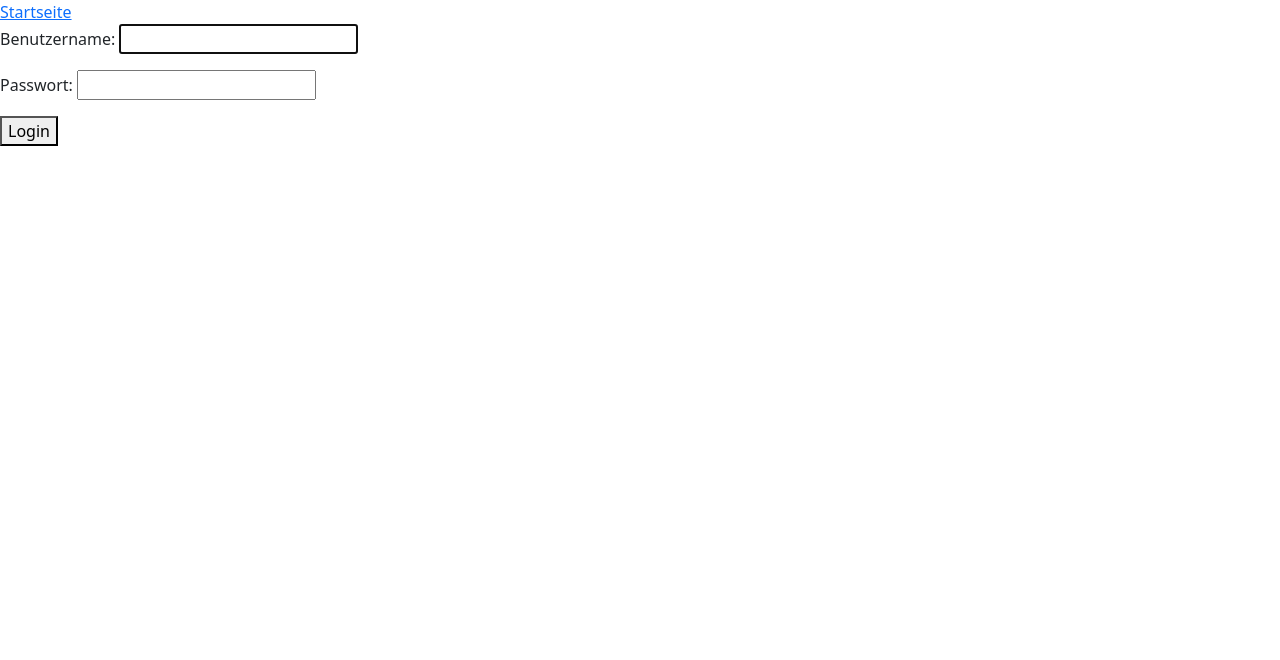
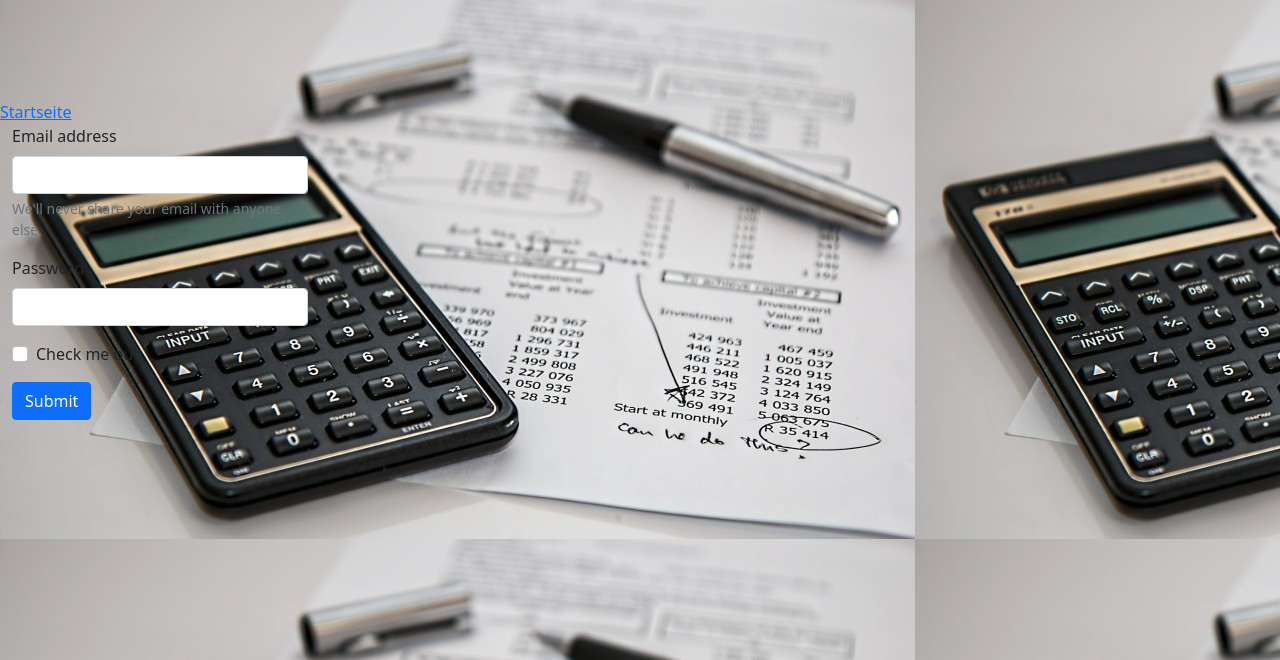
Before and after one commit to FevziG66/Wahlprojekt, a Django app: page /login/ in a window 1280 px wide. Shown: the top 660 px of the page. Run offline with Django 3.2, Linux system fonts and the light colour scheme; some libraries are stand-ins or nearby versions.

Commit message:
Hintergrundbild

```diff
--- a/start/templates/start/aboutUs.html
+++ b/start/templates/start/aboutUs.html
@@ -1,3 +1,5 @@
+{%load static%}
+
 <!DOCTYPE html>
 <html lang="de">
     <head>
@@ -7,6 +9,8 @@
         <link href="https://cdn.jsdelivr.net/npm/bootstrap@5.1.3/dist/css/bootstrap.min.css" rel="stylesheet" integrity="sha384-1BmE4kWBq78iYhFldvKuhfTAU6auU8tT94WrHftjDbrCEXSU1oBoqyl2QvZ6jIW3" crossorigin="anonymous">
 
     </head>
+    <body style="background-image:url('{% static 'img/main.jpeg'%}'); padding: 100px 0;">
+
     <body>
         <a href="{% url 'start:index'%}">Startseite</a>
 
--- a/start/templates/start/impressum.html
+++ b/start/templates/start/impressum.html
@@ -1,3 +1,5 @@
+{%load static%}
+
 <!DOCTYPE html>
 <html lang="de">
     <head>
@@ -7,6 +9,8 @@
         <link href="https://cdn.jsdelivr.net/npm/bootstrap@5.1.3/dist/css/bootstrap.min.css" rel="stylesheet" integrity="sha384-1BmE4kWBq78iYhFldvKuhfTAU6auU8tT94WrHftjDbrCEXSU1oBoqyl2QvZ6jIW3" crossorigin="anonymous">
 
     </head>
+    <body style="background-image:url('{% static 'img/main.jpeg'%}'); padding: 100px 0;">
+
     <body>
         <a href="{% url 'start:index'%}">Startseite</a>
 
--- a/start/templates/start/login.html
+++ b/start/templates/start/login.html
@@ -1,23 +1,42 @@
+{%load static%}
 <!DOCTYPE html>
 <html lang="de">
     <head>
-        <title> Login </title>
         <meta charset="utf-8">
-    <meta name="viewport" content="width=device-width, initial-scale=1">
+        <meta name="viewport" content="width=device-width, initial-scale=1">
         <link href="https://cdn.jsdelivr.net/npm/bootstrap@5.1.3/dist/css/bootstrap.min.css" rel="stylesheet" integrity="sha384-1BmE4kWBq78iYhFldvKuhfTAU6auU8tT94WrHftjDbrCEXSU1oBoqyl2QvZ6jIW3" crossorigin="anonymous">
 
+        <title> Login </title>
+
     </head>
+    <body style="background-image:url('{% static 'img/main.jpeg'%}'); padding: 100px 0;">
 
     <body>
         <a href="{% url 'start:index'%}">Startseite</a>
+        <section class="container-fluid">
+            <section class="row">
+                <section class="col-12 col-sm-6 col-md-3">
+                    <form class="form-group">
+                        <div class="mb-3">
+                            <label for="exampleInputEmail1" class="form-label">Email address</label>
+                            <input type="email" class="form-control" id="exampleInputEmail1" aria-describedby="emailHelp">
+                            <div id="emailHelp" class="form-text">We'll never share your email with anyone else.</div>
+                        </div>
+                        <div class="mb-3">
+                            <label for="exampleInputPassword1" class="form-label">Password</label>
+                            <input type="password" class="form-control" id="exampleInputPassword1">
+                        </div>
+                        <div class="mb-3 form-check">
+                            <input type="checkbox" class="form-check-input" id="exampleCheck1">
+                            <label class="form-check-label" for="exampleCheck1">Check me out</label>
+                        </div>
+                        <button type="submit" class="btn btn-primary">Submit</button>
+                    </form>
+                </section>
+            </section>
+        </section>
 
-        <form method="post" action="">
-            <!--Die Registerform aus Views wird hier als Paragraph aufgerufen-->
-            {{ login_form.as_p}}
-            <button type="submit">Login</button>
-
-        </form>
-        <script src="https://cdn.jsdelivr.net/npm/@popperjs/core@2.10.2/dist/umd/popper.min.js" integrity="sha384-7+zCNj/IqJ95wo16oMtfsKbZ9ccEh31eOz1HGyDuCQ6wgnyJNSYdrPa03rtR1zdB" crossorigin="anonymous"></script>
+    <script src="https://cdn.jsdelivr.net/npm/@popperjs/core@2.10.2/dist/umd/popper.min.js" integrity="sha384-7+zCNj/IqJ95wo16oMtfsKbZ9ccEh31eOz1HGyDuCQ6wgnyJNSYdrPa03rtR1zdB" crossorigin="anonymous"></script>
     <script src="https://cdn.jsdelivr.net/npm/bootstrap@5.1.3/dist/js/bootstrap.min.js" integrity="sha384-QJHtvGhmr9XOIpI6YVutG+2QOK9T+ZnN4kzFN1RtK3zEFEIsxhlmWl5/YESvpZ13" crossorigin="anonymous"></script>
     </body>
 </html>
--- a/start/templates/start/main.html
+++ b/start/templates/start/main.html
@@ -1,4 +1,5 @@
 {%load static%}
+
 <!DOCTYPE html>
 <html lang="de">
     <head>
--- a/start/templates/start/register.html
+++ b/start/templates/start/register.html
@@ -1,3 +1,5 @@
+{%load static%}
+
 <!DOCTYPE html>
 <html lang="de">
     <head>
@@ -6,6 +8,7 @@
     <meta name="viewport" content="width=device-width, initial-scale=1">
         <link href="https://cdn.jsdelivr.net/npm/bootstrap@5.1.3/dist/css/bootstrap.min.css" rel="stylesheet" integrity="sha384-1BmE4kWBq78iYhFldvKuhfTAU6auU8tT94WrHftjDbrCEXSU1oBoqyl2QvZ6jIW3" crossorigin="anonymous">
     </head>
+    <body style="background-image:url('{% static 'img/main.jpeg'%}'); padding: 100px 0;">
 
     <body>
         <a href="{% url 'start:index'%}">Startseite</a>
```
